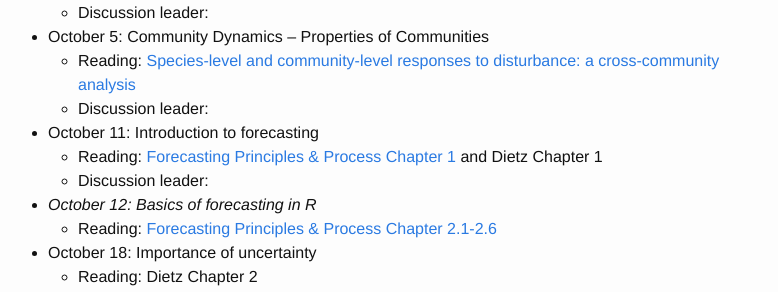
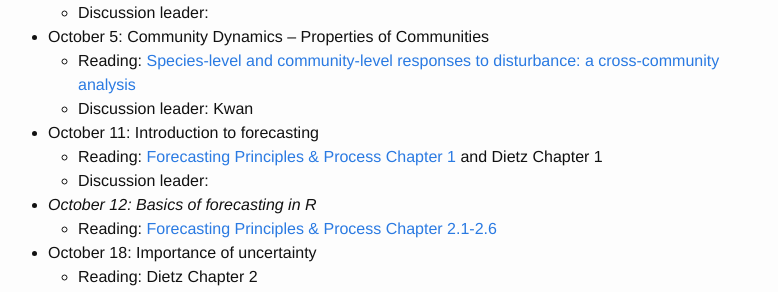
Before and after one commit to weecology/forecasting-dynamics-course, a Jekyll site: the page built from schedule.md, in a window 1280 px wide and 900 px high, scrolled down 918 px. Shown: the part 160-452 px from the top of the window, without its empty margins (252-1030 px from the left). Built offline with Jekyll 4.4.1, drawn with Linux system fonts in a browser that asks for light colours.

Commit message:
Add discussion leader community properties

```diff
--- a/schedule.md
+++ b/schedule.md
@@ -58,7 +58,7 @@ Activity days when laptops are required are noted in italics. Discussion leaders
 
 * October 5: Community Dynamics – Properties of Communities
     * Reading: [Species-level and community-level responses to disturbance: a cross-community analysis](https://doi.org/10.1890/13-2250.1)
-    * Discussion leader:
+    * Discussion leader: Kwan
 
 * October 11: Introduction to forecasting
     * Reading:
```
